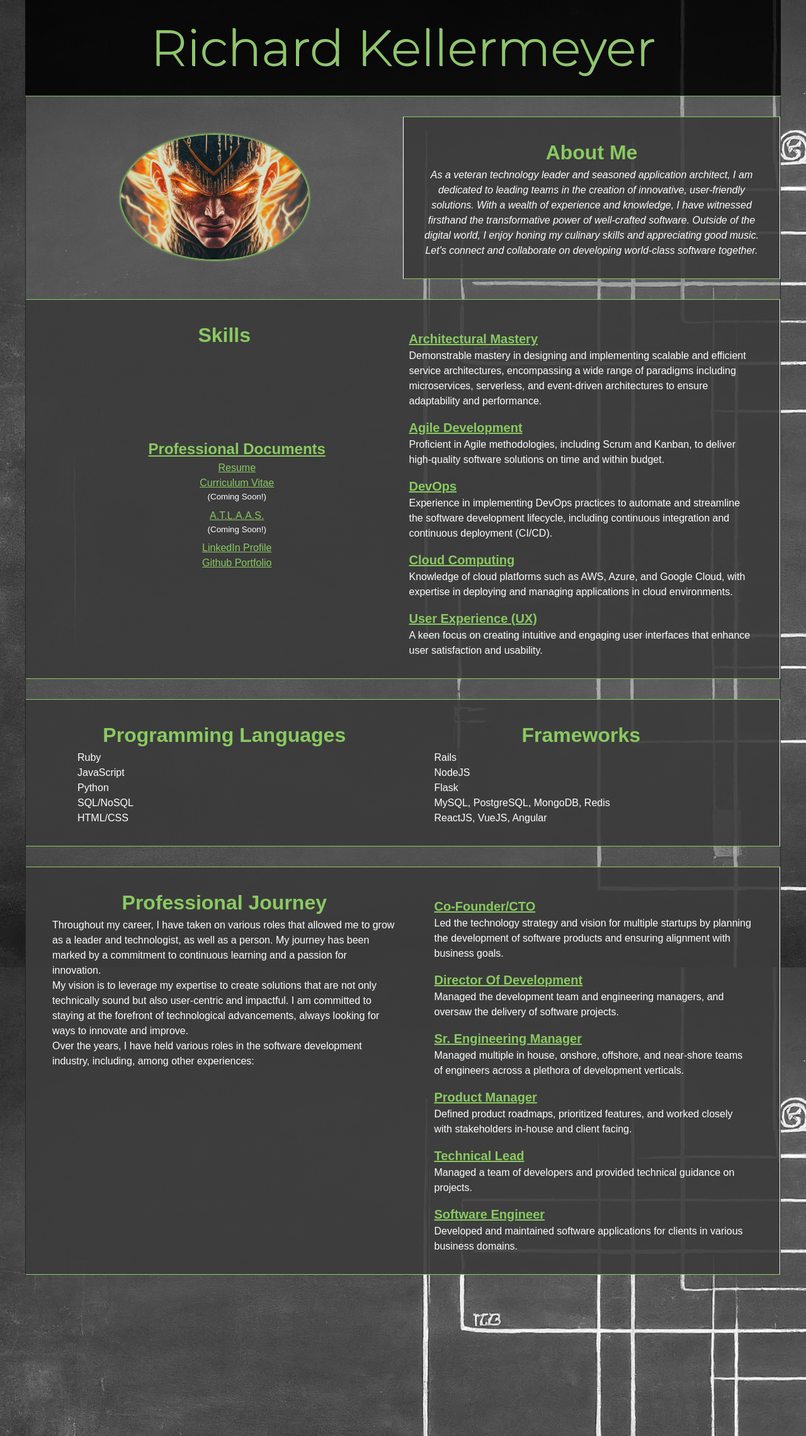
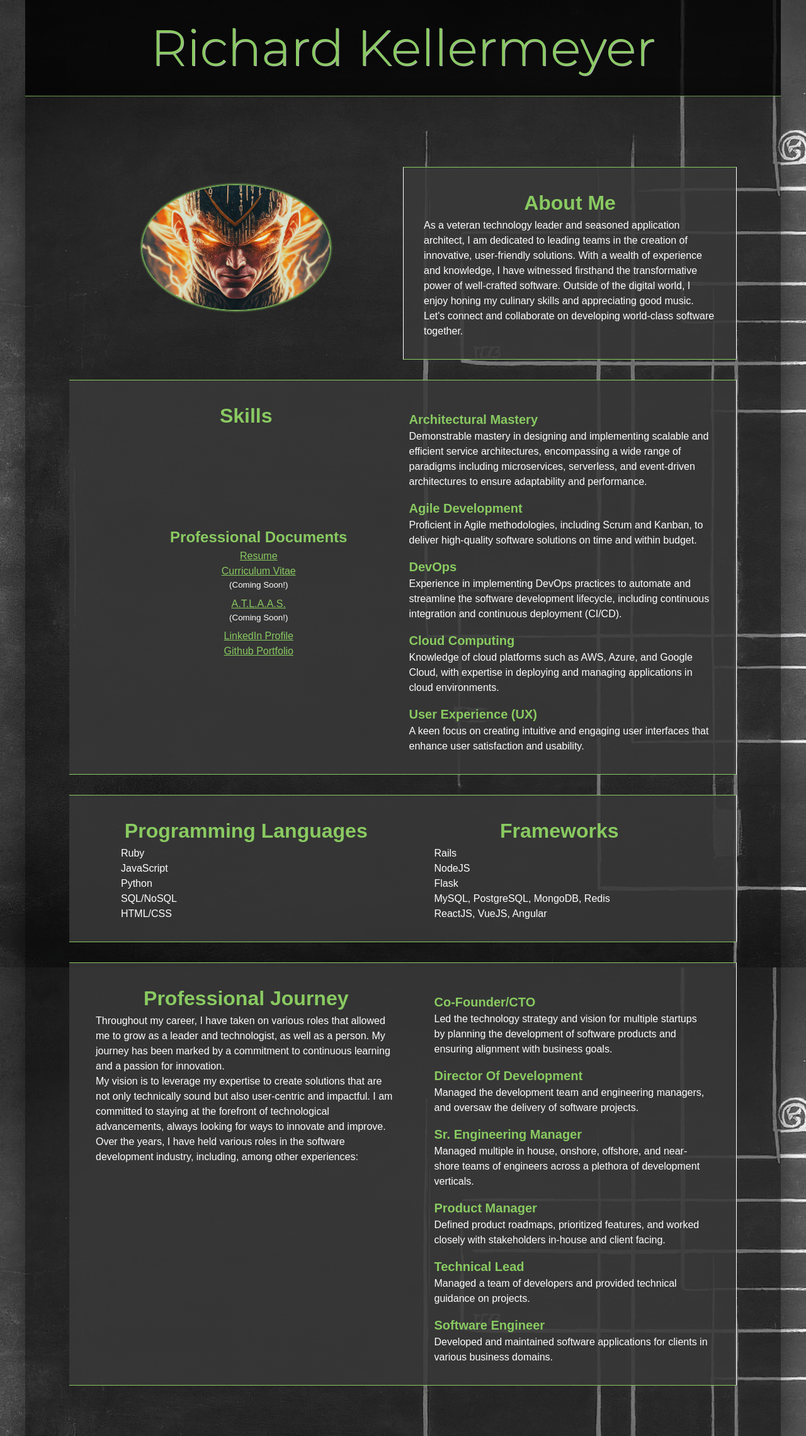
Before and after one commit to rkellermeyer/Me, a Jekyll site: the page built from index.html, in a window 1280 px wide. Shown: the whole page at 63% size. Built offline with Jekyll 4.4.1, drawn with Linux system fonts in a browser that asks for light colours; some web fonts are replaced.

Commit message:
Update main.scss

```diff
--- a/_sass/main.scss
+++ b/_sass/main.scss
@@ -27,9 +27,9 @@ body {
 }
 
 .main {
-  background-color: rgba(97, 97, 97, 0.5);
-  border-left: 1px solid #242424;
-  border-right: 1px solid #242424;
+  background-color: rgba(0,0,0,0.5);
+  padding: 80px;
+  box-shadow: 0 0 42px 0px rgba(0, 0, 0, 0.5);
 }
 
 .name {
@@ -119,7 +119,7 @@ body {
   // color: #89CA61;
   // font-family: "Glass Antiqua", cursive;
   font-weight: 500;
-  font-style: italic;
+  text-align: left;
   font-size: 1em;
   // text-shadow:
     // -1px -1px 0 #b3b3b3,  /* Top-left shadow */
@@ -148,7 +148,7 @@ body {
 
 .docs {
   text-align: center;
-  text-decoration: underline;
+
   font-size: 1.5em;
 }
 
@@ -166,7 +166,7 @@ body {
 
 .skills-item {
   color: #89CA61;
-  text-decoration: underline;
+
   font-size: 1.25em;
   font-weight: bold;
   margin-top: .75em;
```
